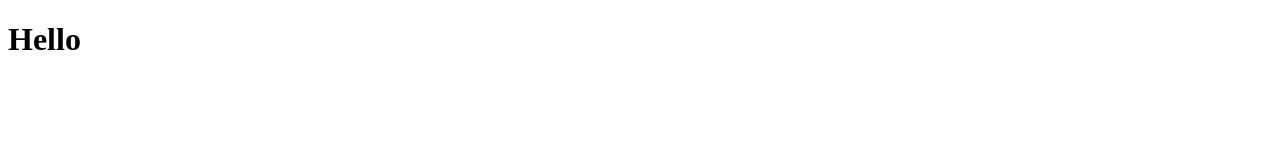
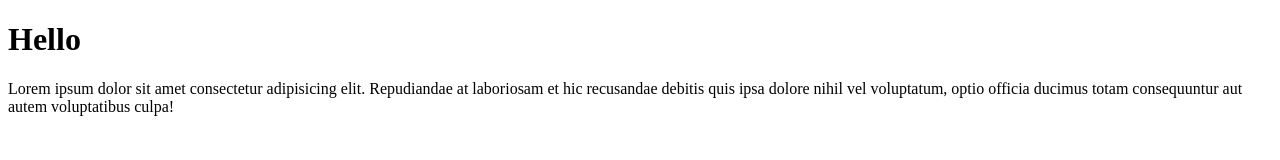
Before and after one commit to ferry-agusta/latihan-git, a plain HTML site: page index.html in a window 1280 px wide. Drawn offline with Linux system fonts and the light colour scheme.

Commit message:
menambahkan paragraf

```diff
--- a/index.html
+++ b/index.html
@@ -8,5 +8,6 @@
 </head>
 <body>
     <h1>Hello</h1>
+    <p>Lorem ipsum dolor sit amet consectetur adipisicing elit. Repudiandae at laboriosam et hic recusandae debitis quis ipsa dolore nihil vel voluptatum, optio officia ducimus totam consequuntur aut autem voluptatibus culpa!</p>
 </body>
 </html>
```
